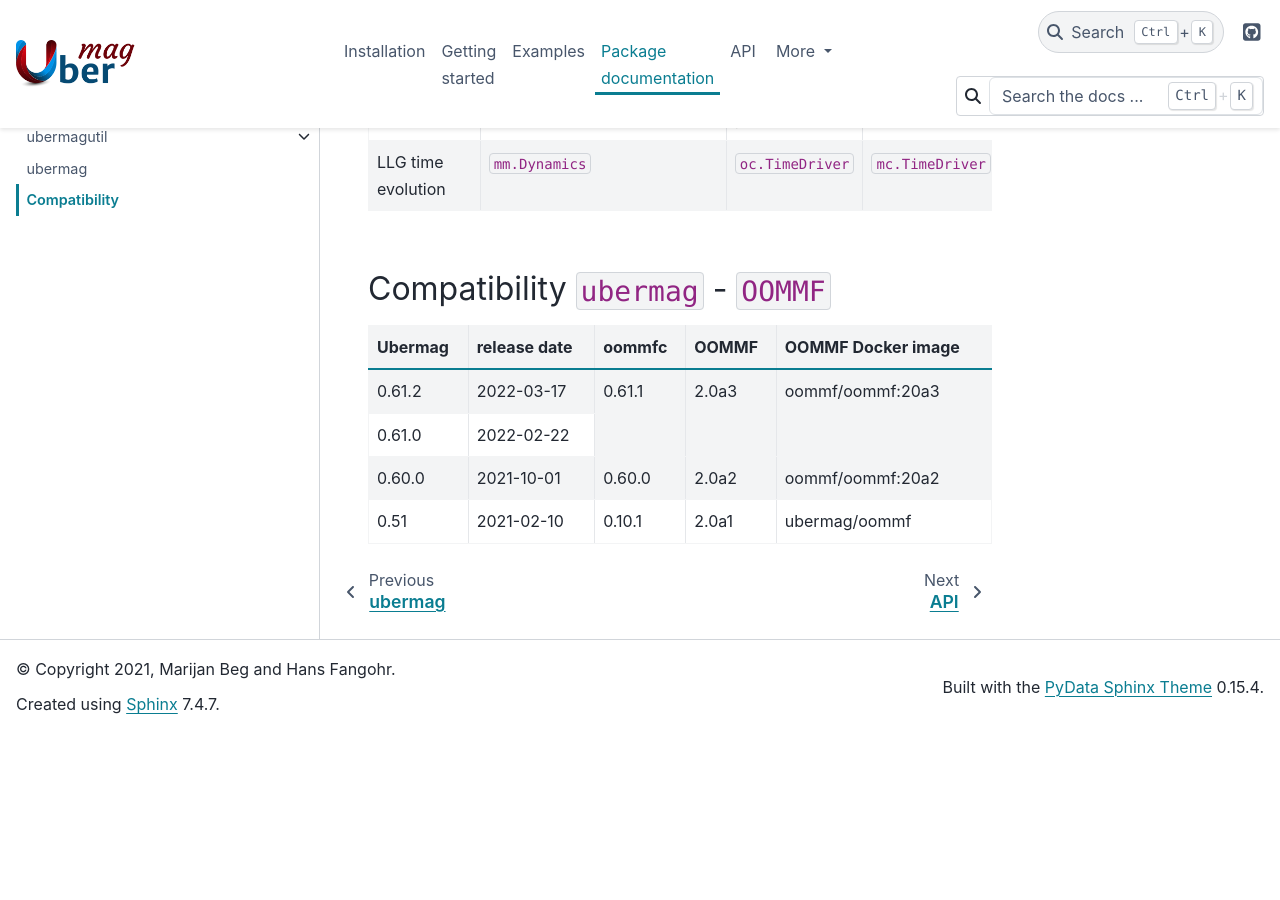
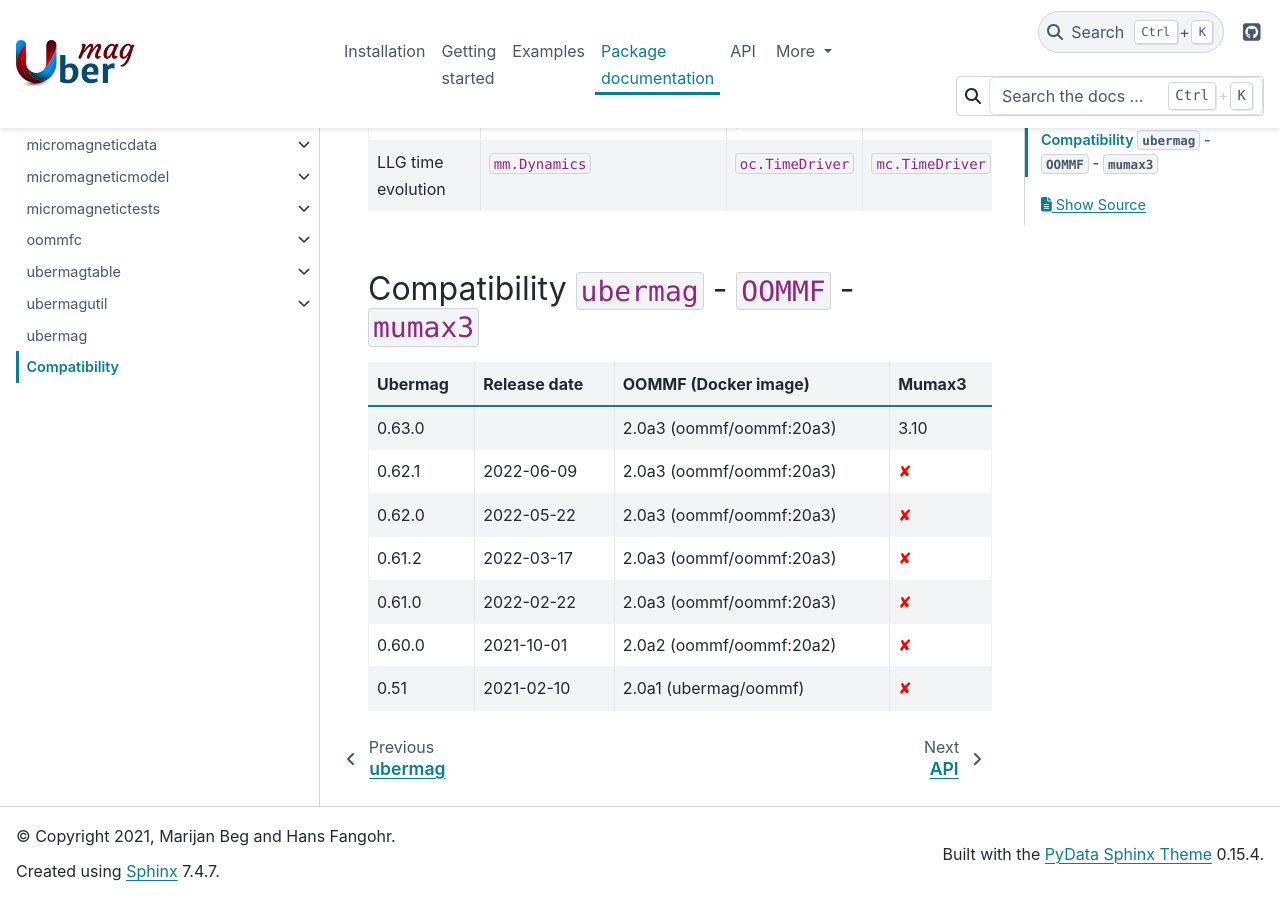
Before and after one commit to ubermag/ubermag.github.io, a Sphinx documentation site: the page built from source/documentation/features.rst, in a window 1280 px wide and 900 px high, scrolled down 898 px. Built offline with Sphinx 7.4.7 and the PyData theme 0.15.4, drawn with Linux system fonts in a browser that asks for light colours; pages that are not in the unit, such as notebooks, are missing from menus; before the commit the page ends 1631 px from its top, so only the background shows below that.

Commit message:
Update compatibility table

```diff
--- a/source/documentation/features.rst
+++ b/source/documentation/features.rst
@@ -50,21 +50,45 @@
      - ``oc.TimeDriver``
      - ``mc.TimeDriver``
 
--------------------------------------
-Compatibility ``ubermag`` - ``OOMMF``
--------------------------------------
+--------------------------------------------------
+Compatibility ``ubermag`` - ``OOMMF`` - ``mumax3``
+--------------------------------------------------
 
-+---------+--------------+--------+-------+--------------------+
-| Ubermag | release date | oommfc | OOMMF | OOMMF Docker image |
-+=========+==============+========+=======+====================+
-| 0.61.2  | 2022-03-17   | 0.61.1 | 2.0a3 | oommf/oommf:20a3   |
-+---------+--------------+        |       |                    |
-| 0.61.0  | 2022-02-22   |        |       |                    |
-+---------+--------------+--------+-------+--------------------+
-| 0.60.0  | 2021-10-01   | 0.60.0 | 2.0a2 | oommf/oommf:20a2   |
-+---------+--------------+--------+-------+--------------------+
-| 0.51    | 2021-02-10   | 0.10.1 | 2.0a1 | ubermag/oommf      |
-+---------+--------------+--------+-------+--------------------+
+.. list-table::
+   :header-rows: 1
+
+   * - Ubermag
+     - Release date
+     - OOMMF (Docker image)
+     - Mumax3
+   * - 0.63.0
+     -
+     - 2.0a3 (oommf/oommf:20a3)
+     - 3.10
+   * - 0.62.1
+     - 2022-06-09
+     - 2.0a3 (oommf/oommf:20a3)
+     - |no|
+   * - 0.62.0
+     - 2022-05-22
+     - 2.0a3 (oommf/oommf:20a3)
+     - |no|
+   * - 0.61.2
+     - 2022-03-17
+     - 2.0a3 (oommf/oommf:20a3)
+     - |no|
+   * - 0.61.0
+     - 2022-02-22
+     - 2.0a3 (oommf/oommf:20a3)
+     - |no|
+   * - 0.60.0
+     - 2021-10-01
+     - 2.0a2 (oommf/oommf:20a2)
+     - |no|
+   * - 0.51
+     - 2021-02-10
+     - 2.0a1 (ubermag/oommf)
+     - |no|
 
 .. |mumax3| replace:: mumax\ :sup:`3`
 
```
